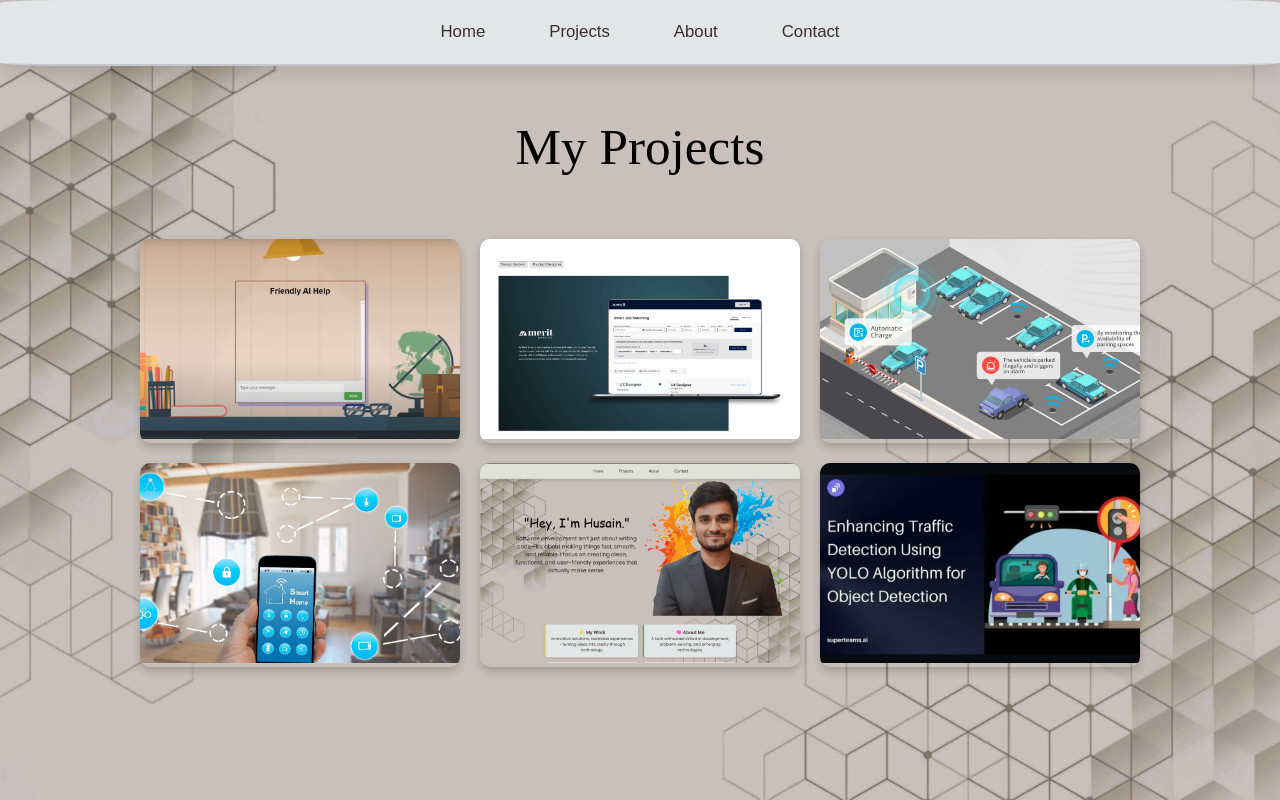
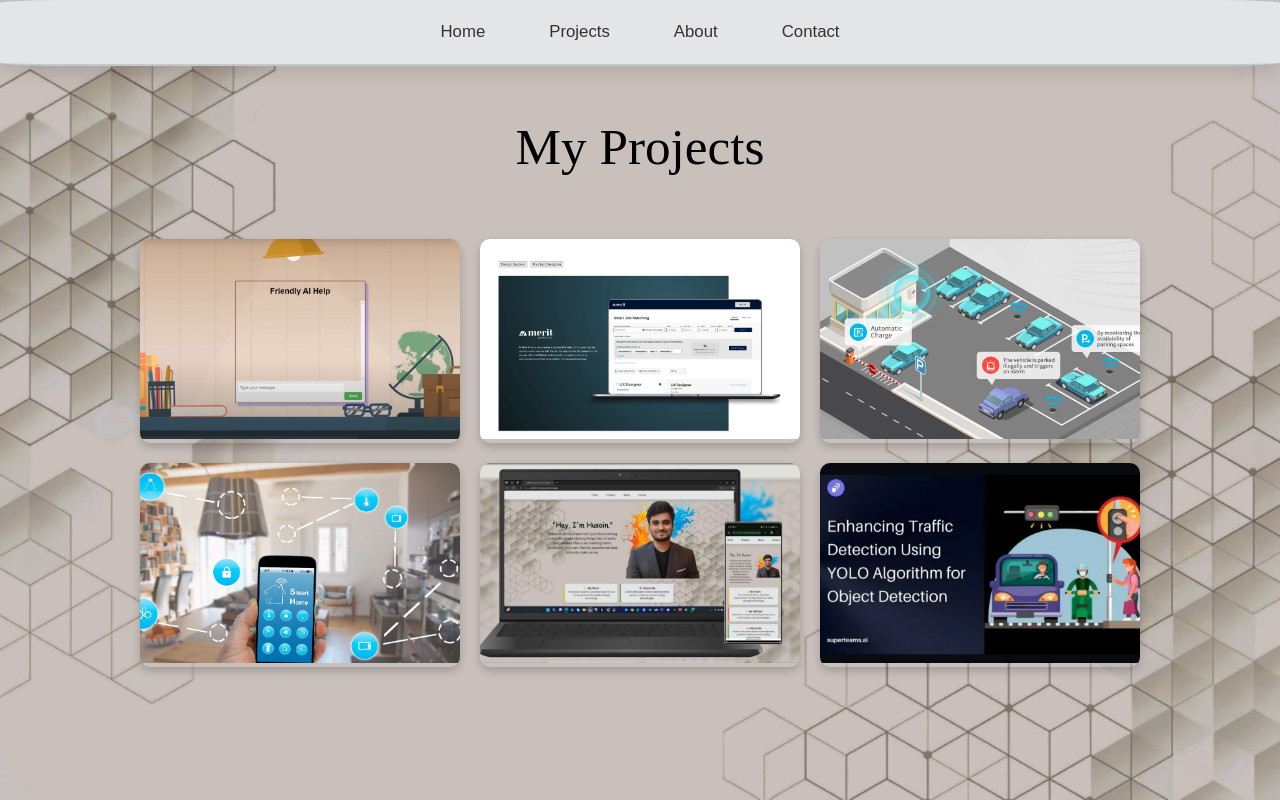
Before and after one commit to HusainAbbasSandhi/portfolio, a Next.js app: page /projects in a window 1280 px wide. Built offline with nearby package versions, Linux system fonts and the light colour scheme.

Commit message:
Updated animation to fadeInDown

```diff
--- a/app/layout.js
+++ b/app/layout.js
@@ -9,8 +9,10 @@
               <a href="/contact">Contact</a>
           </nav>
               {children}
+              <SpeedInsights />
           </body>
       </html>
   );
 }
 import './globals.css';
+import { SpeedInsights } from "@vercel/speed-insights/next"
--- a/app/projects/page.js
+++ b/app/projects/page.js
@@ -28,7 +28,7 @@
     },
     {
         title: "Portfolio Website",
-        image: "/po.png",
+        image: "/port.jpg",
         description: "A personal website showcasing my projects, skills, and experience.",
         link: "https://portfolio-chi-topaz-25.vercel.app/"
     },
--- a/package.json
+++ b/package.json
@@ -9,6 +9,7 @@
     "lint": "next lint"
   },
   "dependencies": {
+    "@vercel/speed-insights": "^1.2.0",
     "framer-motion": "^12.4.10",
     "next": "15.2.1",
     "react": "^19.0.0",
```
Also changed, not shown: public/port.jpg (added), 1 other file (tests, documents, lock files or other folders).
